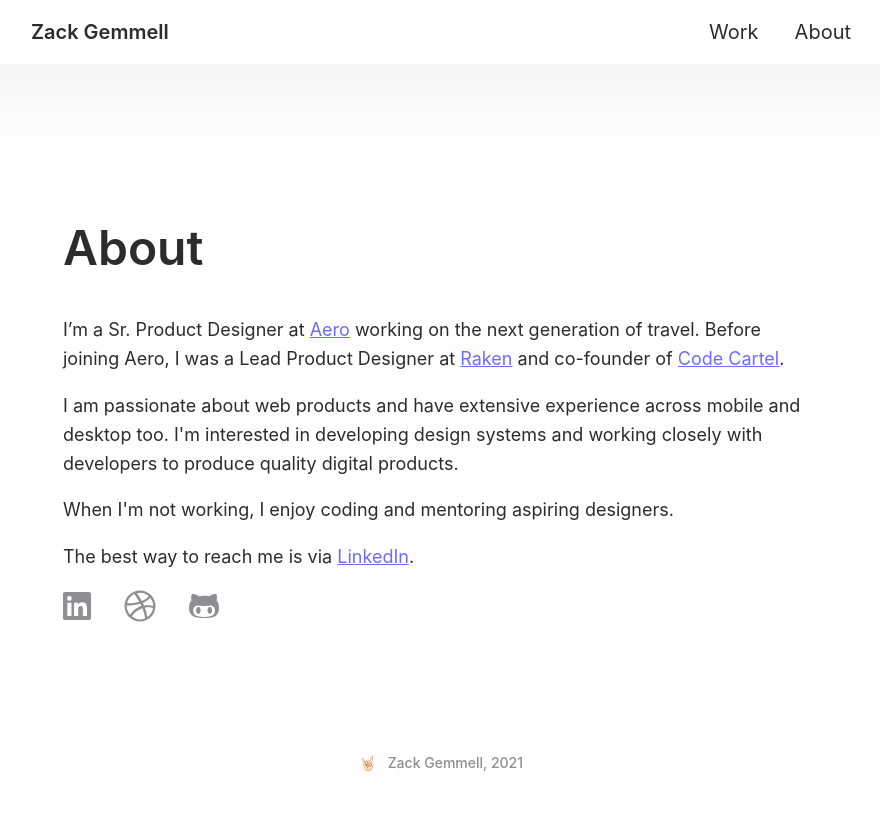
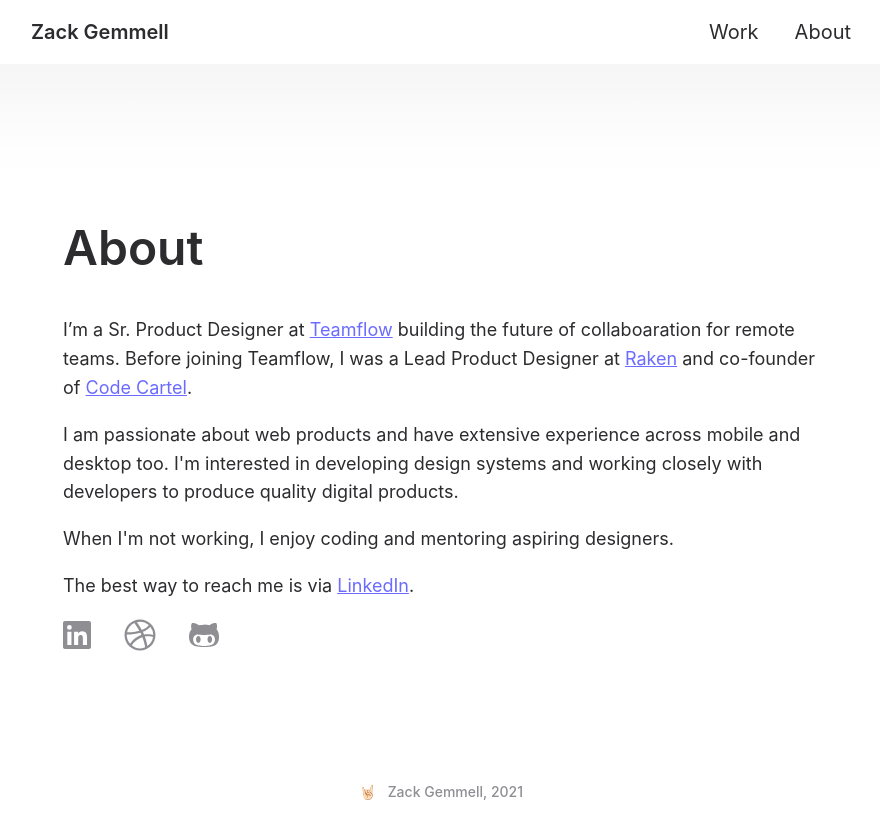
Before and after one commit to zackgemmell/portfolio-2020, a Jekyll site: the page built from index.markdown, in a window 1280 px wide and 900 px high, scrolled down 2354 px. Shown: the top 839 px of the window, without its empty margins (199-1079 px from the left). Built offline with Jekyll 4.4.1, drawn with Linux system fonts in a browser that asks for light colours; nearby versions of some CDN libraries.

Commit message:
Update home.html

```diff
--- a/_layouts/home.html
+++ b/_layouts/home.html
@@ -41,7 +41,7 @@
              <h2 class="home-section-title">About</h2>
              <section class="about-main">
                  <p>
-                 I’m a Sr. Product Designer at <a href="https://aero.com">Aero</a> working on the next generation of travel. Before joining Aero, I was a Lead Product Designer at <a href="https://rakenapp.com">Raken</a> and co-founder of <a href="https://codecar.tel">Code Cartel</a>.
+                 I’m a Sr. Product Designer at <a href="https://teamflowhq.com">Teamflow</a> building the future of collaboaration for remote teams. Before joining Teamflow, I was a Lead Product Designer at <a href="https://rakenapp.com">Raken</a> and co-founder of <a href="https://codecar.tel">Code Cartel</a>.
                  </p>
                  <p>
                  I am passionate about web products and have extensive experience across mobile and desktop too. I'm interested in developing design systems and working closely with developers to produce quality digital products.
```
